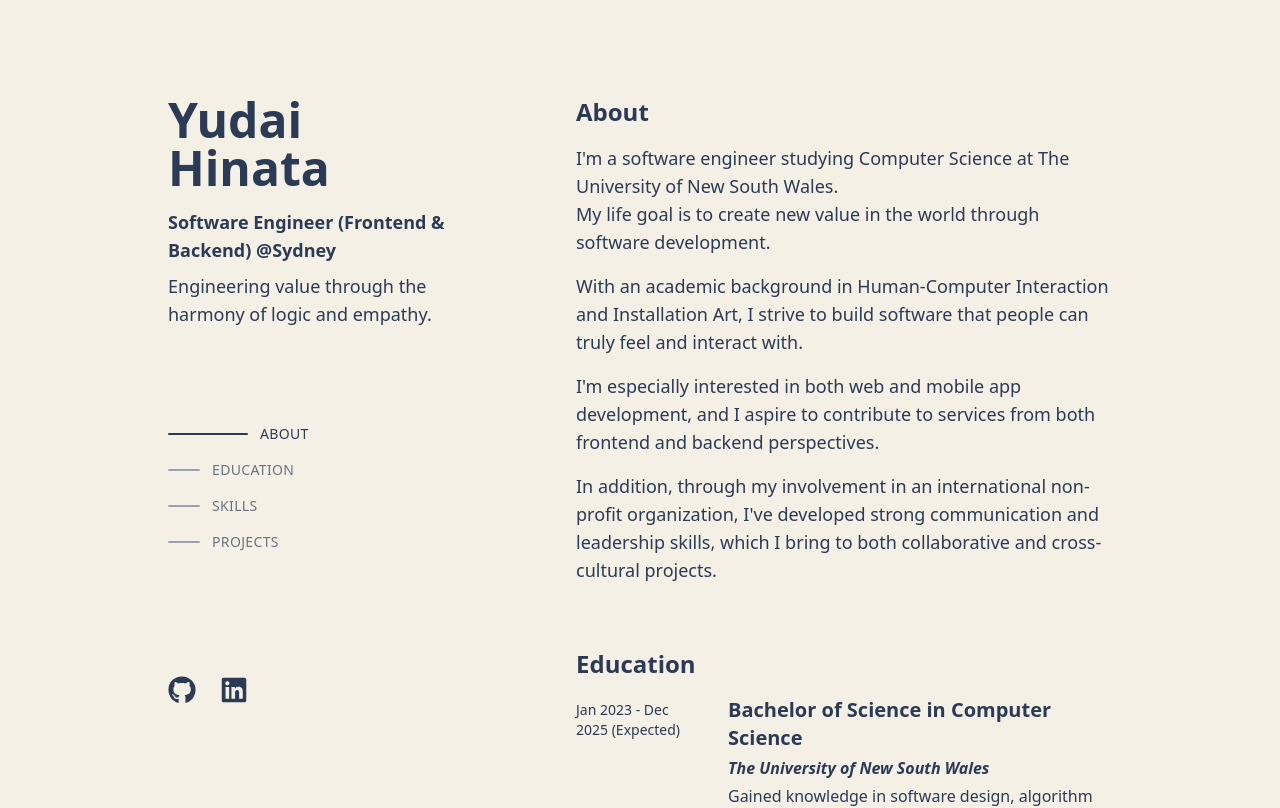
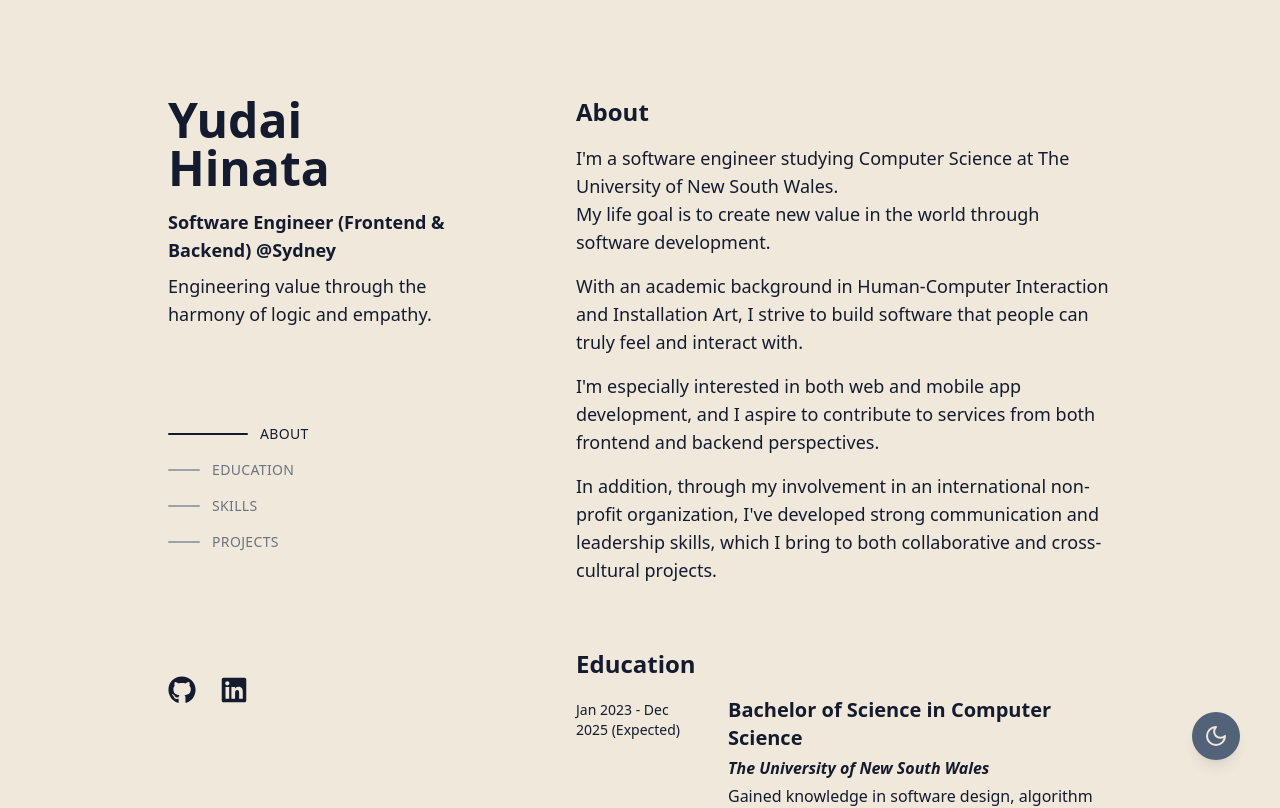
Before and after one commit to udai-h/my-portfolio, a React (Vite) app: page / in a window 1280 px wide. Shown: the top 808 px of the page. Built offline with nearby package versions, Linux system fonts and the light colour scheme.

Commit message:
darkmode toggle

```diff
--- a/package.json
+++ b/package.json
@@ -10,6 +10,7 @@
     "preview": "vite preview"
   },
   "dependencies": {
+    "lucide-react": "^0.511.0",
     "react": "^19.0.0",
     "react-dom": "^19.0.0",
     "react-icons": "^5.5.0"
--- a/src/App.tsx
+++ b/src/App.tsx
@@ -5,6 +5,7 @@ import About from "./components/About";
 import Education from "./components/Education";
 import Skills from "./components/Skills";
 import Projects from "./components/Projects";
+import DarkModeToggle from "./components/DarkModeToggle";
 import "./index.css";
 
 export default function App() {
@@ -60,6 +61,9 @@ export default function App() {
         <Education />
         <Skills />
         <Projects />
+        <div className="hidden lg:block fixed bottom-10 right-10 z-50">
+          <DarkModeToggle />
+        </div>
       </main>
     </div>
   );
--- a/src/components/DarkModeToggle.tsx
+++ b/src/components/DarkModeToggle.tsx
@@ -0,0 +1,38 @@
+import { useEffect, useState } from "react";
+import { Sun, Moon } from "lucide-react";
+
+export default function DarkModeToggle() {
+  const [isDark, setIsDark] = useState(false);
+
+  useEffect(() => {
+    const savedTheme = localStorage.getItem("theme");
+    const prefersDark = window.matchMedia(
+      "(prefers-color-scheme: dark)"
+    ).matches;
+
+    const initialDark = savedTheme === "dark" || (!savedTheme && prefersDark);
+    setIsDark(initialDark);
+    document.documentElement.classList.toggle("dark", initialDark);
+  }, []);
+
+  const toggleDarkMode = () => {
+    const next = !isDark;
+    setIsDark(next);
+    localStorage.setItem("theme", next ? "dark" : "light");
+    document.documentElement.classList.toggle("dark", next);
+  };
+
+  return (
+    <button
+      onClick={toggleDarkMode}
+      className="p-3 rounded-full shadow-lg bg-[#2b4261] opacity-80 text-xl hover:scale-110 transition-transform duration-200"
+      aria-label="Toggle Dark Mode"
+    >
+      {isDark ? (
+        <Sun className="w-6 h-6 text-beige" />
+      ) : (
+        <Moon className="w-6 h-6 text-beige" />
+      )}
+    </button>
+  );
+}
--- a/tailwind.config.js
+++ b/tailwind.config.js
@@ -4,8 +4,8 @@ export default {
   theme: {
     extend: {
       colors: {
-        beige: "#f5f0e6",
-        navy: "#2b3a55",
+        beige: "#f0e8db",
+        navy: "#141B2F",
       },
       screens: {
         sm: "640px",
```
Also changed, not shown: 1 other file (tests, documents, lock files or other folders).
